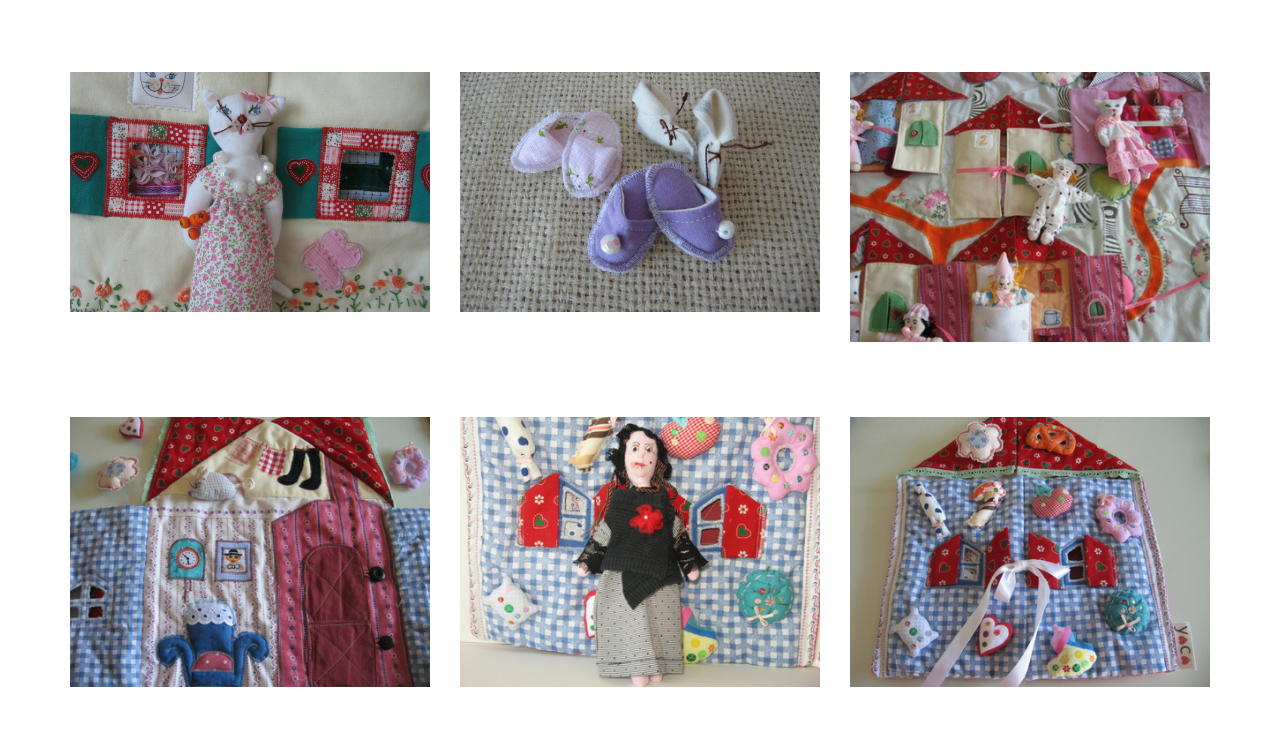
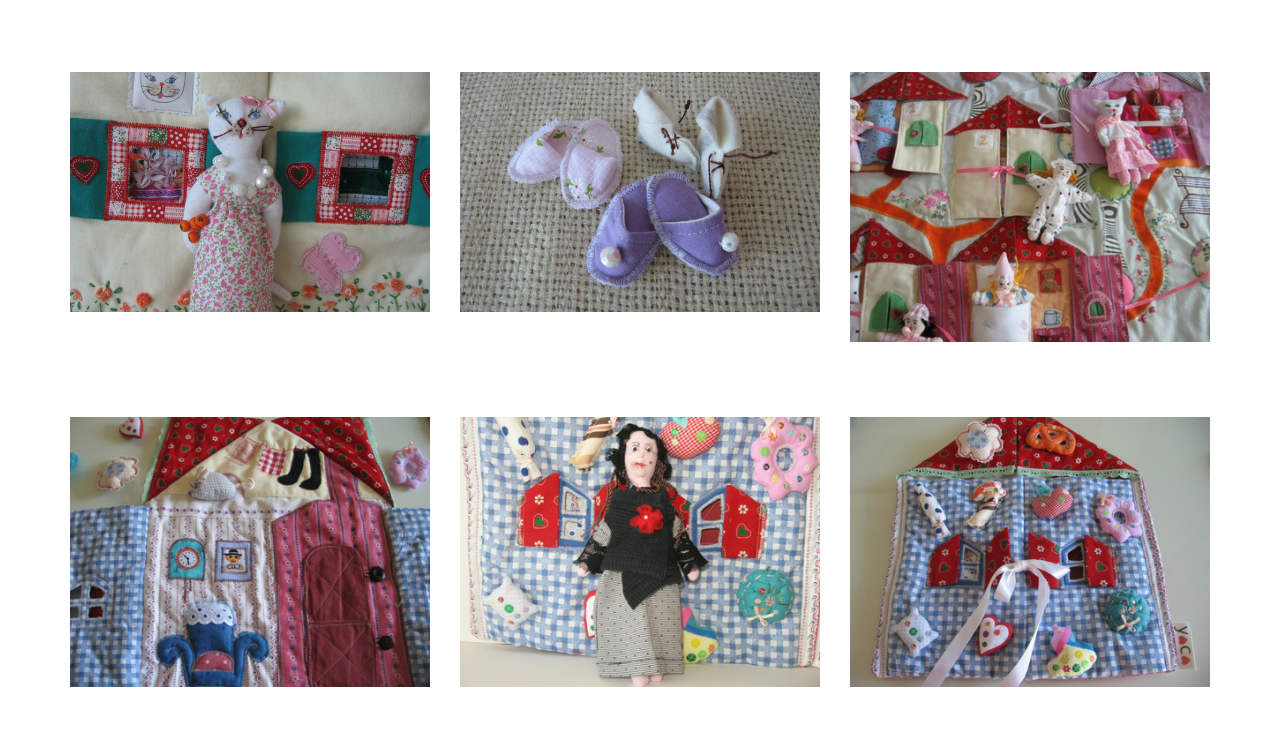
Before and after one commit to unaso/yacatoy, a plain HTML site: page index.html in a window 1280 px wide. Shown: the part 2988-3740 px from the top of the page. Drawn offline with nearby package versions, Linux system fonts and the light colour scheme; a script that the page names is missing.

Commit message:
Update index.html

```diff
--- a/index.html
+++ b/index.html
@@ -229,7 +229,7 @@
 	                    <div class="project">
 	                        <div class="photo-wrapper">
 	                            <div class="photo">
-	                            	<a class="fancybox" href="https://www.etsy.com/shop/YacaToy"><img class="img-responsive" src="assets/img/portfolio/y1.jpg" alt=""></a>
+	                            	<a class="fancybox" href="https://www.etsy.com/shop/YacaToy"><img class="img-responsive" src="assets/img/portfolio/x1.jpg" alt=""></a>
 	                            </div>
 	                            <div class="overlay"></div>
 	                        </div>
@@ -242,7 +242,7 @@
 	                    <div class="project">
 	                        <div class="photo-wrapper">
 	                            <div class="photo">
-	                            	<a class="fancybox" href="https://www.etsy.com/shop/YacaToy"><img class="img-responsive" src="assets/img/portfolio/y2.jpg" alt=""></a>
+	                            	<a class="fancybox" href="https://www.etsy.com/shop/YacaToy"><img class="img-responsive" src="assets/img/portfolio/x2.jpg" alt=""></a>
 	                            </div>
 	                            <div class="overlay"></div>
 	                        </div>
```
